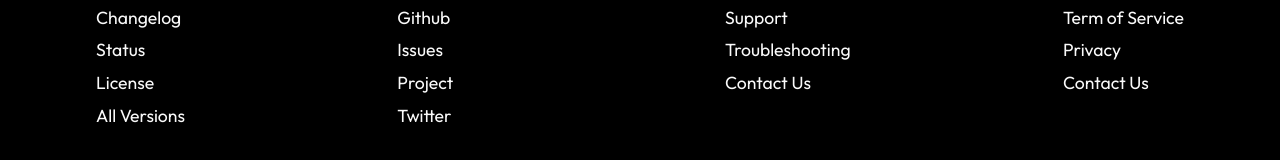
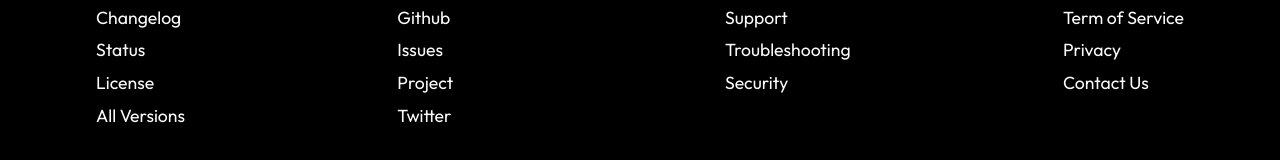
Before and after one commit to Lloydi0515/react-travel-service, a React (Create React App) app: page / in a window 1280 px wide. Shown: the part 3206-3366 px from the top of the page. Built offline with nearby package versions, Linux system fonts and the light colour scheme.

Commit message:
feature update footer help text

```diff
--- a/src/components/Footer.jsx
+++ b/src/components/Footer.jsx
@@ -42,7 +42,7 @@ const Footer = () => {
           <h4>Help</h4>
           <a href="/">Support</a>
           <a href="/">Troubleshooting</a>
-          <a href="/">Contact Us</a>
+          <a href="/">Security</a>
         </div>
         <div>
           <h4>Others</h4>
```
